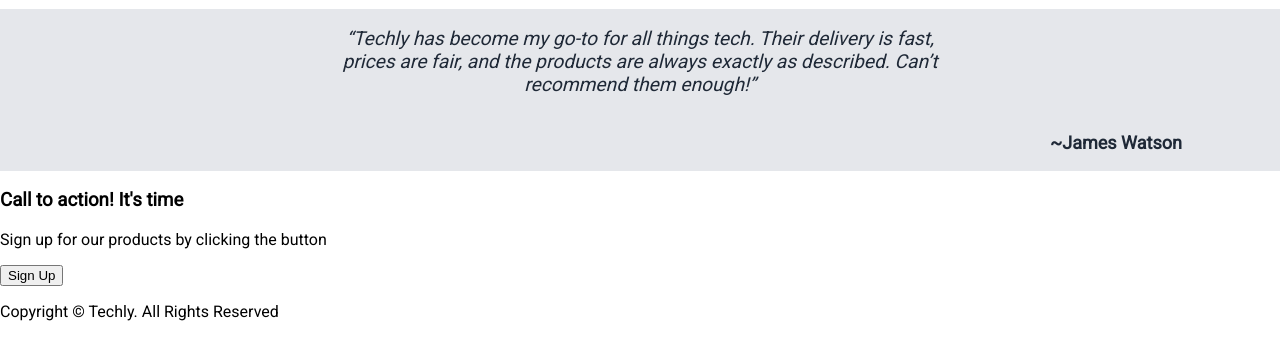
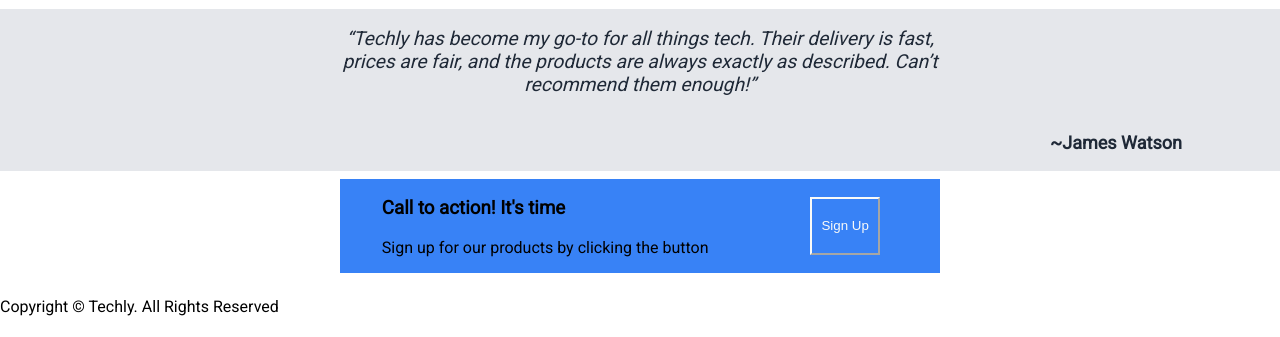
Before and after one commit to maimunaxx/Landing-Page, a plain HTML site: page index.html in a window 1280 px wide. Shown: the part 1186-1523 px from the top of the page. Drawn offline with Linux system fonts and the light colour scheme.

Commit message:
feat:added a signup section with a signup button

```diff
--- a/index.html
+++ b/index.html
@@ -60,7 +60,7 @@
                 <h3>Call to action! It's time</h3>
                 <p>Sign up for our products by clicking the button</p>
             </div>
-            <button>Sign Up</button>
+            <button class="buttontwo">Sign Up</button>
         </div>
     </div>
     <div class="footer">
--- a/styles.css
+++ b/styles.css
@@ -117,3 +117,24 @@ li, .paragraphone{
     font-size: 18px;
     font-weight: 800;
 }
+.signup{
+    display: flex;
+    justify-content: center;
+    align-items: center;
+    flex:1;
+}
+.blue{
+    display: flex;
+    justify-content: space-around;
+    background-color: #3882F6;
+    min-width: 600px;
+    margin: 8px;
+}
+.buttontwo{
+    background-color: #3882F6;
+    border-color: #F9FAF8;
+    color: #F9FAF8;
+    margin:18px;
+    min-width: 70px;
+    align-items: center;
+}
```
